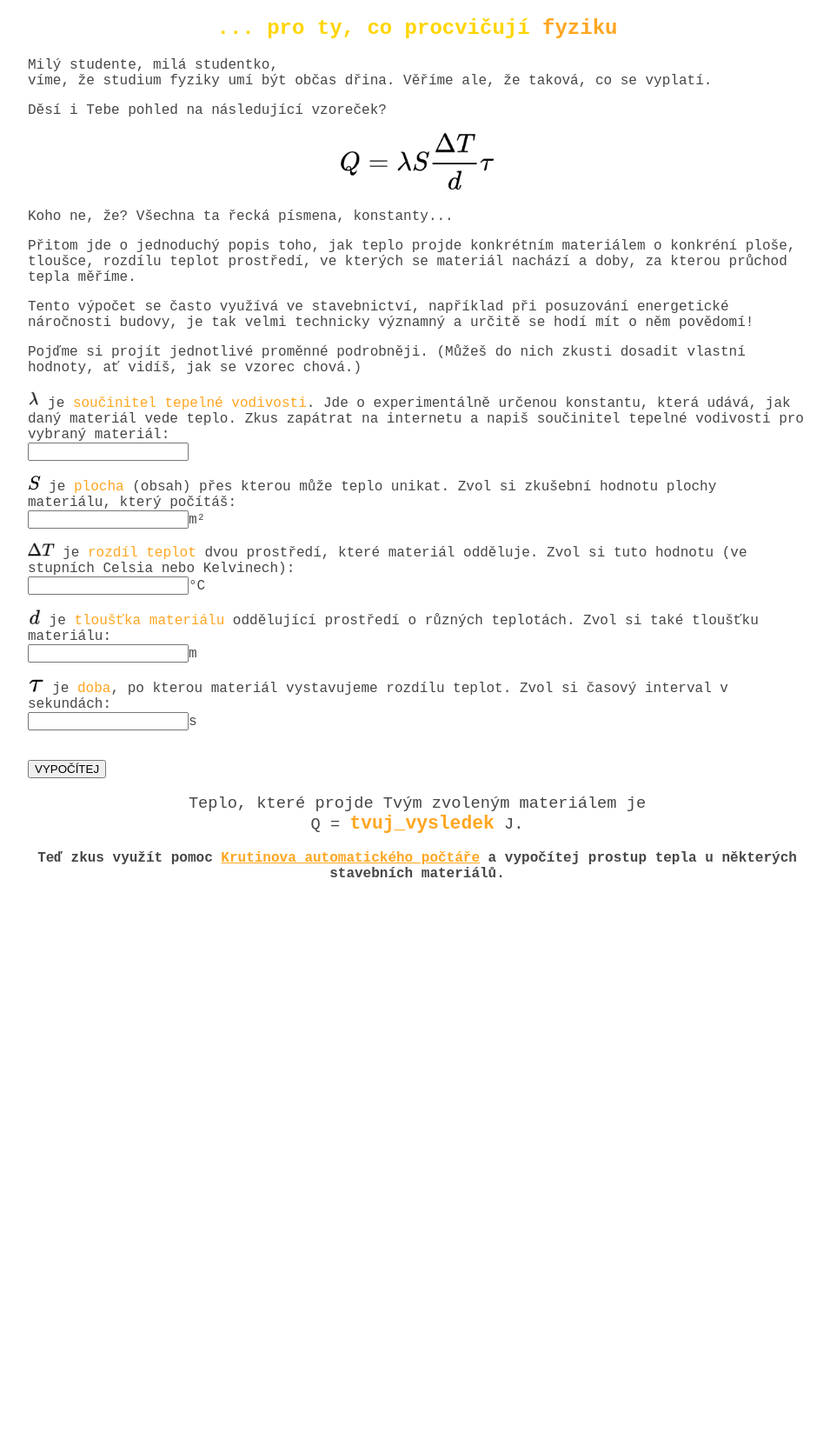
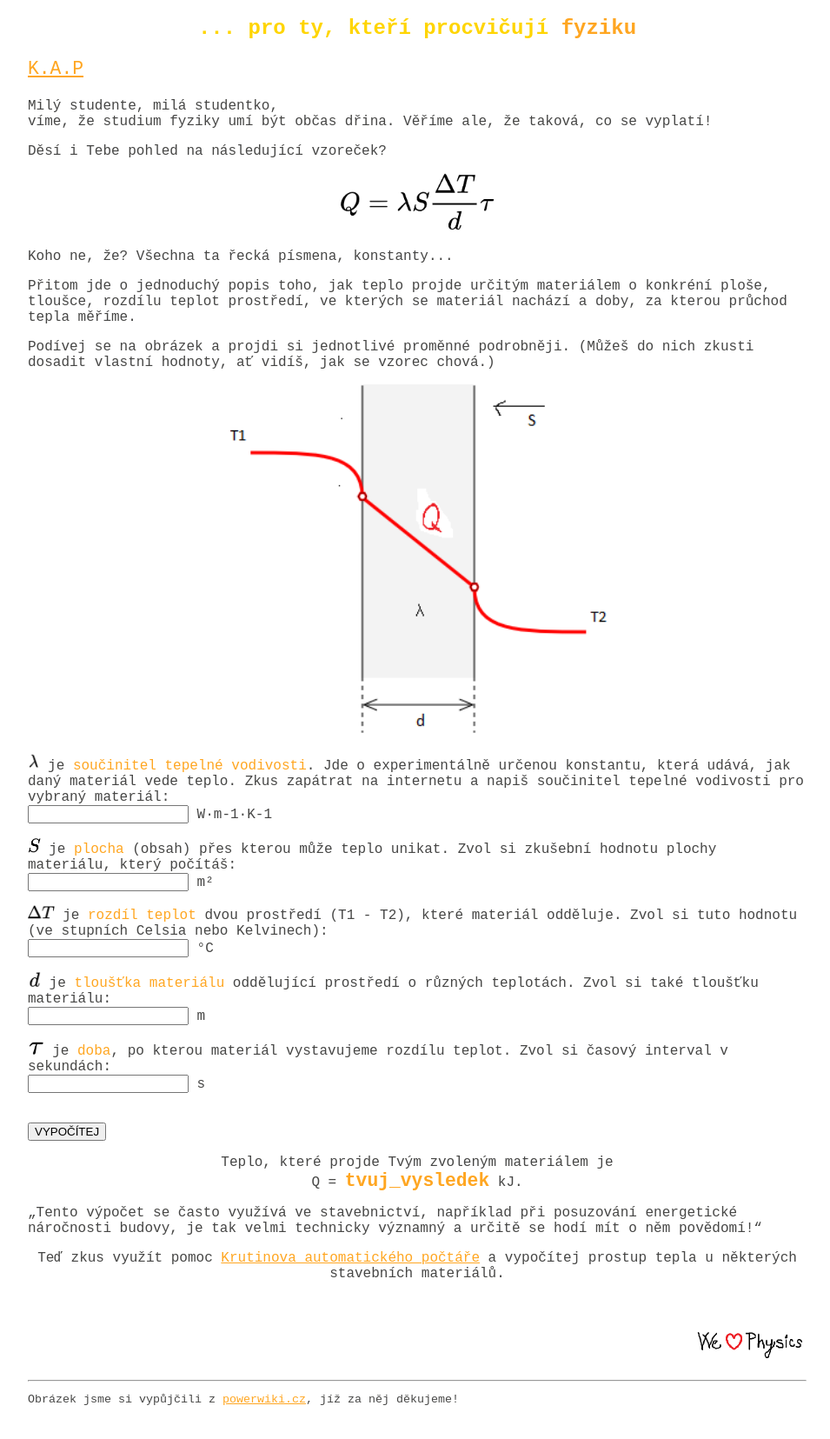
Before and after one commit to stepkr/Projekt-JS1, a plain HTML site: page help.html in a window 1280 px wide. Shown: the part 61-1716 px from the top of the page at 87% size, without its empty margins (160-1115 px from the left). Before the commit the page ends 1139 px from the top, so only its background shows below. Drawn offline with Linux system fonts and the light colour scheme.

Commit message:
(Semi)Final

```diff
--- a/help.html
+++ b/help.html
@@ -11,10 +11,12 @@
 <body>
     <h1>Studentská <span style="color: #ffa621">HELP</span></h1>
 
-    <h2>... pro ty, co procvičují <span style="color: #ffa621">fyziku</span></h2>
+    <h2>... pro ty, kteří procvičují <span style="color: #ffa621">fyziku</span></h2>
+
+    <p id="odkaz"><a href="index.html">K.A.P</a></p>
 
 <p>Milý studente, milá studentko,<br>
-    víme, že studium fyziky umí být občas dřina. Věříme ale, že taková, co se vyplatí. <br>
+    víme, že studium fyziky umí být občas dřina. Věříme ale, že taková, co se vyplatí! <br>
 </p>
 <p>
 Děsí i Tebe pohled na následující vzoreček?
@@ -26,30 +28,39 @@ Děsí i Tebe pohled na následující vzoreček?
     Koho ne, že? Všechna ta řecká písmena, konstanty...
 </p>
 <p>
-    Přitom jde o jednoduchý popis toho, jak teplo projde konkrétním materiálem o konkréní ploše, tloušce, rozdílu teplot prostředí, ve kterých se materiál nachází a doby, za kterou průchod tepla měříme.
+    Přitom jde o jednoduchý popis toho, jak teplo projde určitým materiálem o konkréní ploše, tloušce, rozdílu teplot prostředí, ve kterých se materiál nachází a doby, za kterou průchod tepla měříme.
 </p>
 
-<p>Tento výpočet se často využívá ve stavebnictví, například při posuzování energetické náročnosti budovy, je tak velmi technicky významný a určitě se hodí mít o něm povědomí!</p>
+<p>Podívej se na obrázek a projdi si jednotlivé proměnné podrobněji. (Můžeš do nich zkusti dosadit vlastní hodnoty, ať vidíš, jak se vzorec chová.)</p>
 
-<p>Pojďme si projít jednotlivé proměnné podrobněji. (Můžeš do nich zkusti dosadit vlastní hodnoty, ať vidíš, jak se vzorec chová.)</p>
+<p style="text-align: center;"><img src="images/prostupTepla.png" width="50%"></p>
 
-<p> <img src="images/lambda.png" height="20pt"> je <span style="color: #ffa621">součinitel tepelné vodivosti</span>. Jde o experimentálně určenou konstantu, která udává, jak daný materiál vede teplo. Zkus zapátrat na internetu a napiš součinitel tepelné vodivosti pro vybraný materiál: <br> <input type="number" id="lambda"></p>
+<p> <img src="images/lambda.png" height="20pt"> je <span style="color: #ffa621">součinitel tepelné vodivosti</span>. Jde o experimentálně určenou konstantu, která udává, jak daný materiál vede teplo. Zkus zapátrat na internetu a napiš součinitel tepelné vodivosti pro vybraný materiál: <br> <input type="number" id="lambda"> W∙m-1∙K-1</p>
 
-<p><img src="images/obsah.png" height="18pt"> je <span style="color: #ffa621">plocha</span> (obsah) přes kterou může teplo unikat. Zvol si zkušební hodnotu plochy materiálu, který počítáš: <br> <input type="number" id="plocha">m²</p>
+<p><img src="images/obsah.png" height="18pt"> je <span style="color: #ffa621">plocha</span> (obsah) přes kterou může teplo unikat. Zvol si zkušební hodnotu plochy materiálu, který počítáš: <br> <input type="number" id="plocha"> m²</p>
 
-<p><img src="images/deltaT.png" height="16pt"> je <span style="color: #ffa621">rozdíl teplot</span> dvou prostředí, které materiál odděluje. Zvol si tuto hodnotu (ve stupních Celsia nebo Kelvinech): <br> <input type="number" id="deltaT">°C</p>
+<p><img src="images/deltaT.png" height="16pt"> je <span style="color: #ffa621">rozdíl teplot</span> dvou prostředí (T1 - T2), které materiál odděluje. Zvol si tuto hodnotu (ve stupních Celsia nebo Kelvinech): <br> <input type="number" id="deltaT"> °C</p>
 
-<p><img src="images/delka.png" height="18pt"> je <span style="color: #ffa621">tloušťka materiálu</span> oddělující prostředí o různých teplotách. Zvol si také tloušťku materiálu: <br> <input type="number" id="delka">m</p>
+<p><img src="images/delka.png" height="18pt"> je <span style="color: #ffa621">tloušťka materiálu</span> oddělující prostředí o různých teplotách. Zvol si také tloušťku materiálu: <br> <input type="number" id="delka"> m</p>
 
-<p><img src="images/tau.png" height="18pt"> je <span style="color: #ffa621">doba</span>, po kterou materiál vystavujeme rozdílu teplot. Zvol si časový interval v sekundách: <br> <input type="number" id="cas">s</p>
+<p><img src="images/tau.png" height="18pt"> je <span style="color: #ffa621">doba</span>, po kterou materiál vystavujeme rozdílu teplot. Zvol si časový interval v sekundách: <br> <input type="number" id="cas"> s</p>
 
 <br>
 
 <button onclick="vypocet()">VYPOČÍTEJ</button> <br>
 
-<p id="zaver" style="text-align: center";>Teplo, které projde Tvým zvoleným materiálem je <br> Q = <span id="vysledek" style="font-weight: bold;">tvuj_vysledek</span> J.</p>
+<p id="zaver" style="text-align: center";>Teplo, které projde Tvým zvoleným materiálem je <br> Q = <span id="vysledek" style="font-weight: bold;">tvuj_vysledek</span> kJ.</p>
 
-<p style="text-align: center;"><b>Teď zkus využít pomoc <a href="index.html">Krutinova automatického počtáře</a> a vypočítej prostup tepla u některých stavebních materiálů.</b></p>
+<p>„Tento výpočet se často využívá ve stavebnictví, například při posuzování energetické náročnosti budovy, je tak velmi technicky významný a určitě se hodí mít o něm povědomí!“</p>
+
+<p style="text-align: center;">Teď zkus využít pomoc <a href="index.html">Krutinova automatického počtáře</a> a vypočítej prostup tepla u některých stavebních materiálů.</p>
+
+<br>
+
+<p style="text-align: right;"><img src="images/weLovePhysics.png" height="42pt"></p>
+
+<hr>
+<p style="font-size: 10pt;">Obrázek jsme si vypůjčili z <a href="https://www.powerwiki.cz/wiki/OOEET_ResenePriklady">powerwiki.cz</a>, jíž za něj děkujeme!</p>
 
 </body>
 </html>
--- a/script.js
+++ b/script.js
@@ -5,16 +5,18 @@ function kap() {
     let delka = document.getElementById("delka").value;
     let cas = document.getElementById("cas").value;
 
+    document.getElementById("vypsatMaterial").innerText = lambda;
+
     let sVysledek = document.getElementById("sVysledek").value
 
-    let vysledek = lambda * ((plocha * deltaT * cas)/delka)
+    let vysledek = (lambda * ((plocha * deltaT * cas)/delka))/1000
     console.log(vysledek)
 
     if (checkbox.checked) {
          if (vysledek == sVysledek) {
-        document.getElementById("hodnoceni").innerText = "Skvěle! Q = " + vysledek + " J je správný výsledek."
+        document.getElementById("hodnoceni").innerText = "Skvěle! Q = " + vysledek + " kJ je správný výsledek."
         } else {
-        document.getElementById("hodnoceni").innerText = "Ne ne, tohle není správná odpověď. Měl(a) ses dobrat k výsledku Q = " + vysledek + " J."
+        document.getElementById("hodnoceni").innerText = "Ne ne, tohle není správná odpověď. Měl(a) ses dobrat k výsledku Q = " + vysledek + " kJ."
         }
     } else {
         if (vysledek == sVysledek) {
@@ -25,6 +27,7 @@ function kap() {
     }
 }
 
+
 function vypocet() {
     let lambda =  document.getElementById("lambda").value;
     let plocha = document.getElementById("plocha").value;
@@ -32,7 +35,7 @@ function vypocet() {
     let delka = document.getElementById("delka").value;
     let cas = document.getElementById("cas").value;
 
-    let vysledek2 = lambda * ((plocha * deltaT * cas)/delka)
+    let vysledek2 = (lambda * ((plocha * deltaT * cas)/delka))/1000
     console.log(vysledek2)
 
     document.getElementById("vysledek").innerText = vysledek2
--- a/style.css
+++ b/style.css
@@ -43,9 +43,13 @@ a {
 
 #zaver {
     color: #464645;
-    font-size: 14pt;
+    font-size: 12pt;
 }
 
 #center {
     text-align: center;
 }
+
+#odkaz {
+    font-size: 16pt;
+}
```
Also changed, not shown: index.html (+5 -1 lines), images/prostupTepla.png (added), images/weLovePhysics.png (added), 1 other file.
